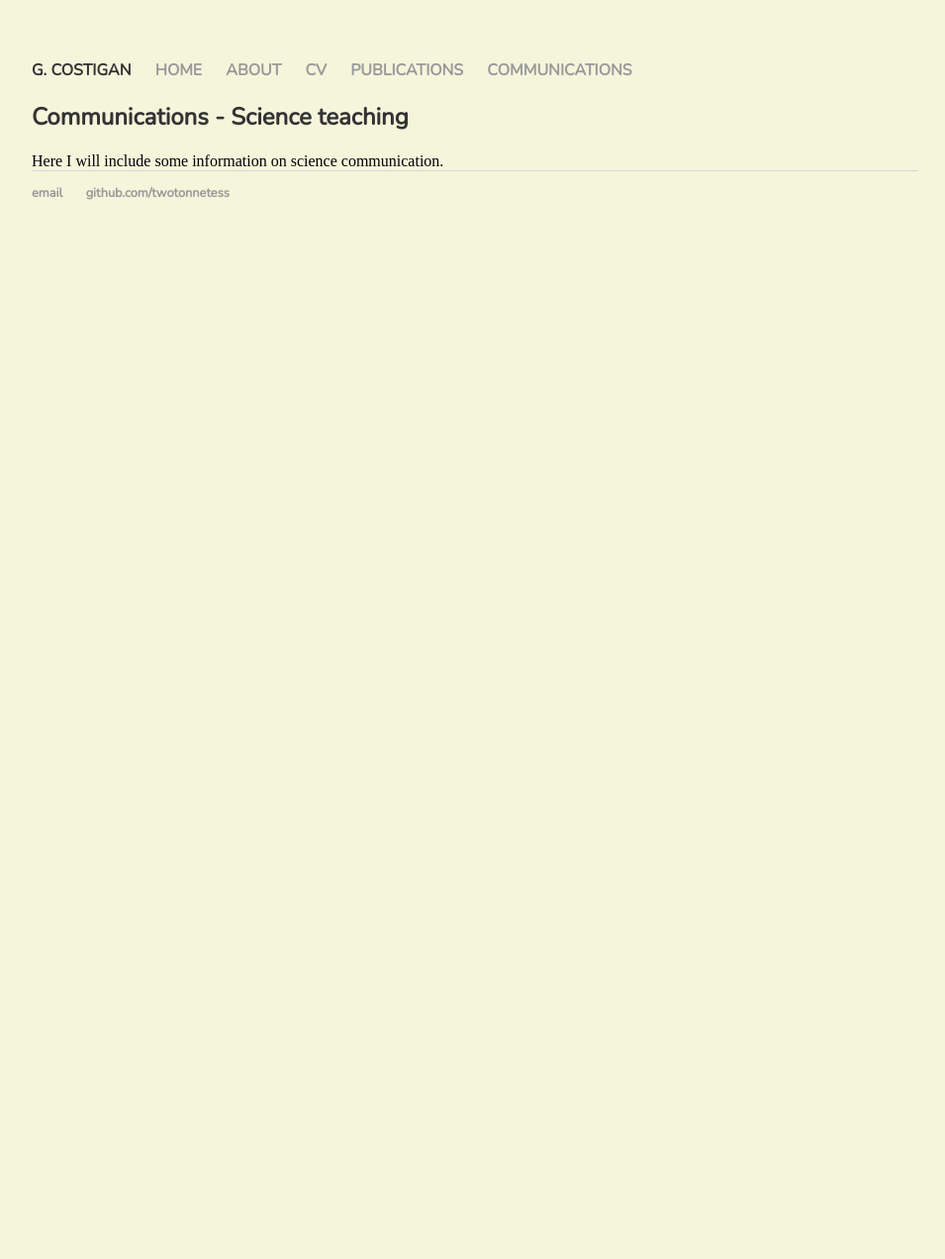
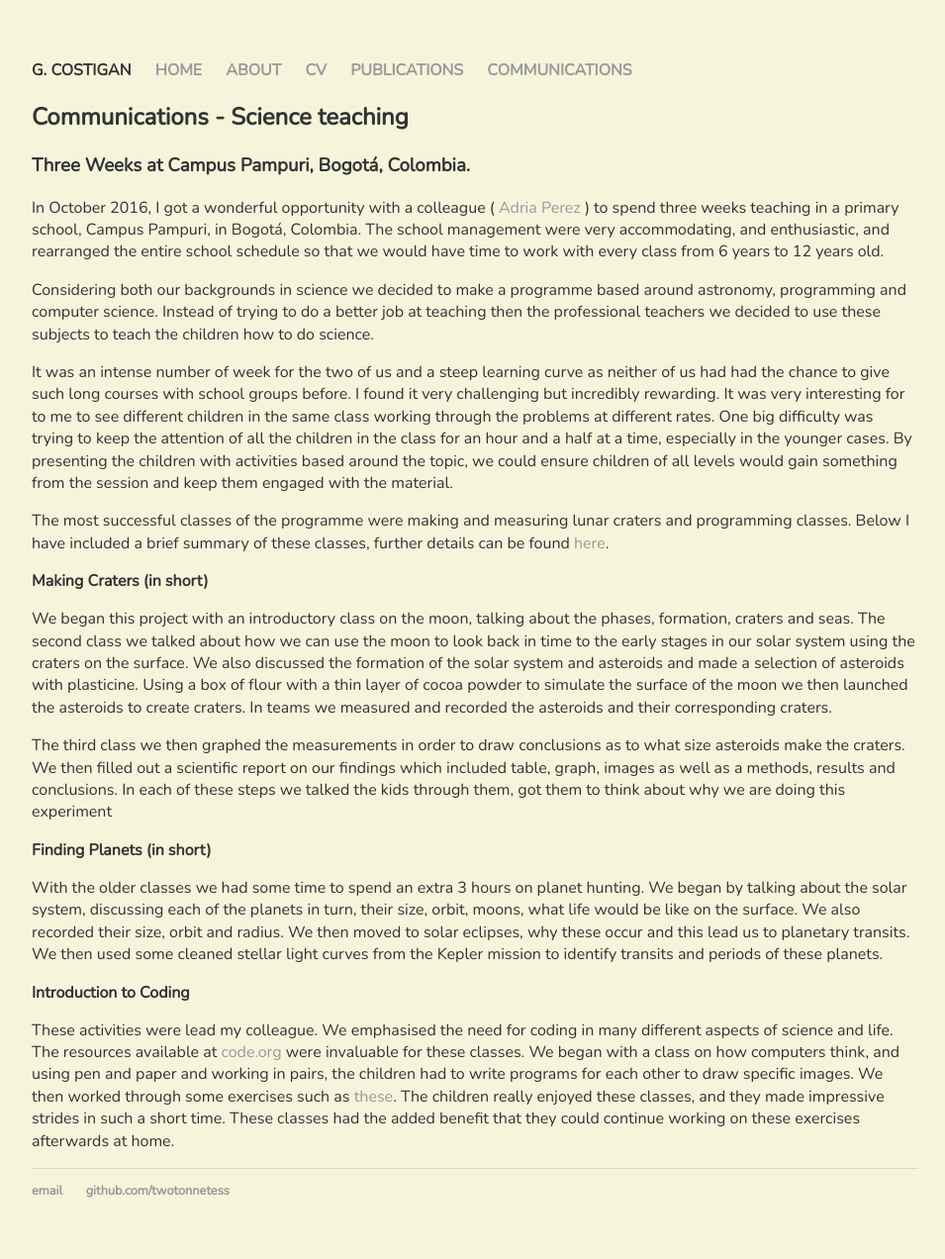
Before and after one commit to twotonnetess/twotonnetess.github.io, a Jekyll site: the page built from communications/index.html, in a window 1280 px wide. Shown: the whole page at 99% size, without its empty margins (160-1115 px from the left). Built offline with Jekyll 4.4.1, drawn with Linux system fonts in a browser that asks for light colours; before the commit the page ends 900 px from its top, so only the background shows below that.

Commit message:
Here is an updated communications section, picture on front page, and about me

```diff
--- a/communications/index.html
+++ b/communications/index.html
@@ -6,4 +6,38 @@ title: Communications
 
 <h2> Communications - Science teaching </h2>
 
-Here I will include some information on science communication.
+<h3>Three Weeks at Campus Pampuri, Bogotá, Colombia. </h3>
+<p> In October 2016, I got a wonderful opportunity with a colleague (<a href="http://perezrovira.net/adria/"> Adria Perez </a>) to spend three weeks teaching in a primary school, Campus Pampuri, in Bogotá, Colombia.
+The school management were very accommodating, and enthusiastic, and rearranged the entire school schedule so that we would have time to work with every class from 6 years to 12 years old.
+</p>
+<p>
+Considering both our backgrounds in science we decided to make a programme based around astronomy, programming and computer science. Instead of trying to do a better job at teaching then the professional teachers we decided to use these subjects to teach the children how to do science.
+</p>
+
+<p>
+It was an intense number of week for the two of us and a steep learning curve as neither of us had had the chance to give such long courses with school groups before. I found it very challenging but incredibly rewarding. It was very interesting for to me to see different children in the same class working through the problems at different rates. One big difficulty was trying to keep the attention of all the children in the class for an hour and a half at a time, especially in the younger cases. By presenting the children with activities based around the topic, we could ensure children of all levels would gain something from the session and keep them engaged with the material.
+</p>
+<p>
+The most successful classes of the programme were making and measuring lunar craters and programming classes. Below I have included a brief summary of these classes, further details can be found <a href="pampuri_details.html">here</a>.
+</p>
+
+
+<h4> Making Craters (in short)</h4>
+<p>
+We began this project with an introductory class on the moon, talking about the phases, formation, craters and seas. The second class we talked about how we can use the moon to look back in time to the early stages in our solar system using the craters on the surface. We also discussed the formation of the solar system and asteroids and made a selection of asteroids with plasticine. Using a box of flour with a thin layer of cocoa powder to simulate the surface of the moon we then launched the asteroids to create craters. In teams we measured and recorded the asteroids and their corresponding craters.
+</p>
+<p>
+The third class we then graphed the measurements in order to draw conclusions as to what size asteroids make the craters. We then filled out a scientific report on our findings which included table, graph, images as well as a methods, results and conclusions. In each of these steps we talked the kids through them, got them to think about why we are doing this experiment
+</p>
+
+<h4> Finding Planets (in short) </h4>
+<p>
+With the older classes we had some time to spend an extra 3 hours on planet hunting. We began by talking about the solar system, discussing each of the planets in turn, their size, orbit, moons, what life would be like on the surface. We also recorded their size, orbit and radius. We then moved to solar eclipses, why these occur and this lead us to planetary transits. We then used some cleaned stellar light curves from the Kepler mission to identify transits and periods of these planets.
+</p>
+
+
+<h4> Introduction to Coding </h4>
+<p>
+These activities were lead my colleague. We emphasised the need for coding in many different aspects of science and life. The resources available at <a href="code.org">code.org</a> were invaluable for these classes. We began with a class on how computers think, and using pen and paper and working in pairs, the children had to write programs for each other to draw specific images. We then worked through some exercises such as  <a href="https://studio.code.org/s/course3/stage/2/puzzle/1">these</a>. The children really enjoyed these classes, and they made impressive strides in such a short time. These classes had the added benefit that they could continue working on these exercises afterwards at home.
+
+</p>
--- a/css/main.css
+++ b/css/main.css
@@ -42,7 +42,7 @@ h4{
 }
 p {
     font-family: 'Nunito';
-    font-size: 1.5em;
+    font-size: 1em;
     line-height: 1.4em;
     color: #333;
 }
@@ -53,6 +53,9 @@ footer {
 }
 
 
+ul {
+    font-family: 'Nunito';
+}
 
 ul.posts {
     margin: 20px auto 40px;
```
Also changed, not shown: about/index.html (+23 -3 lines), communications/pampuri_details.html (added, +125 -0 lines), index.md (+2 -0 lines), communications/images/IMG_20160922_120405006.jpg (added), communications/images/IMG_20160922_151154267.jpg (added), communications/images/IMG_20160927_115232542.jpg (added), communications/images/IMG_20161003_205718957.jpg (added), communications/images/IMG_20161006_145054400.jpg (added), 4 other files.
